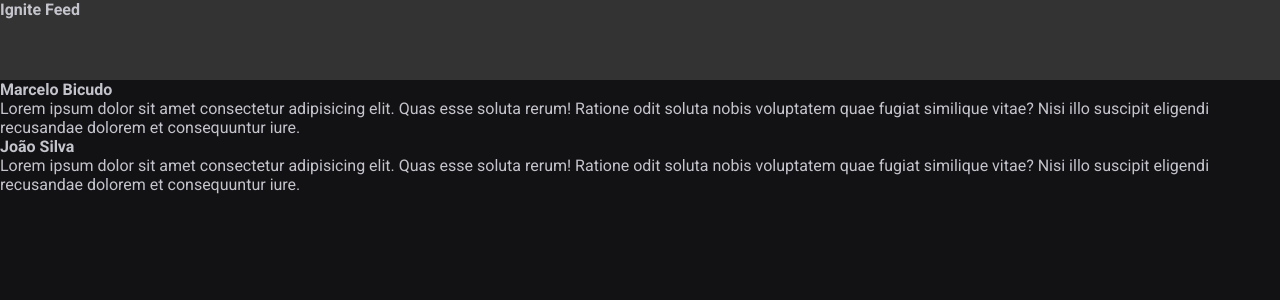
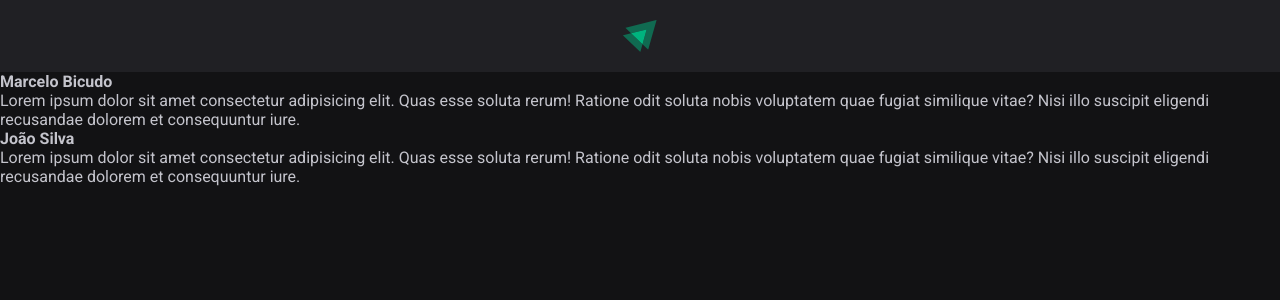
Before and after one commit to marcelobicudo/ignite-reactjs, a React (Vite) app: page / in a window 1280 px wide. Shown: the top 300 px of the page. Built offline with nearby package versions, Linux system fonts and the light colour scheme.

Commit message:
criando o header da aplicação

```diff
--- a/src/components/Header.jsx
+++ b/src/components/Header.jsx
@@ -1,9 +1,11 @@
 import styles from './Header.module.css'
+
+import igniteLogo from '../assets/ignite-logo.svg';
 
 export function Header() {
     return (
         <header className={styles.header}>
-            <strong >Ignite Feed</strong>
+            <img src={igniteLogo} alt="Logotipo do ignite" />
         </header>
     );
 }
--- a/src/components/Header.module.css
+++ b/src/components/Header.module.css
@@ -1,4 +1,10 @@
 .header {
-    background-color: #333;
-    height: 80px;
+    background: var(--gray-800);
+    display: flex;
+    justify-content: center;
+    padding: 1.25rem 0;
 }
+
+.header img {
+    height: 2rem;
+}
```
Also changed, not shown: src/assets/ignite-logo.svg (added).
